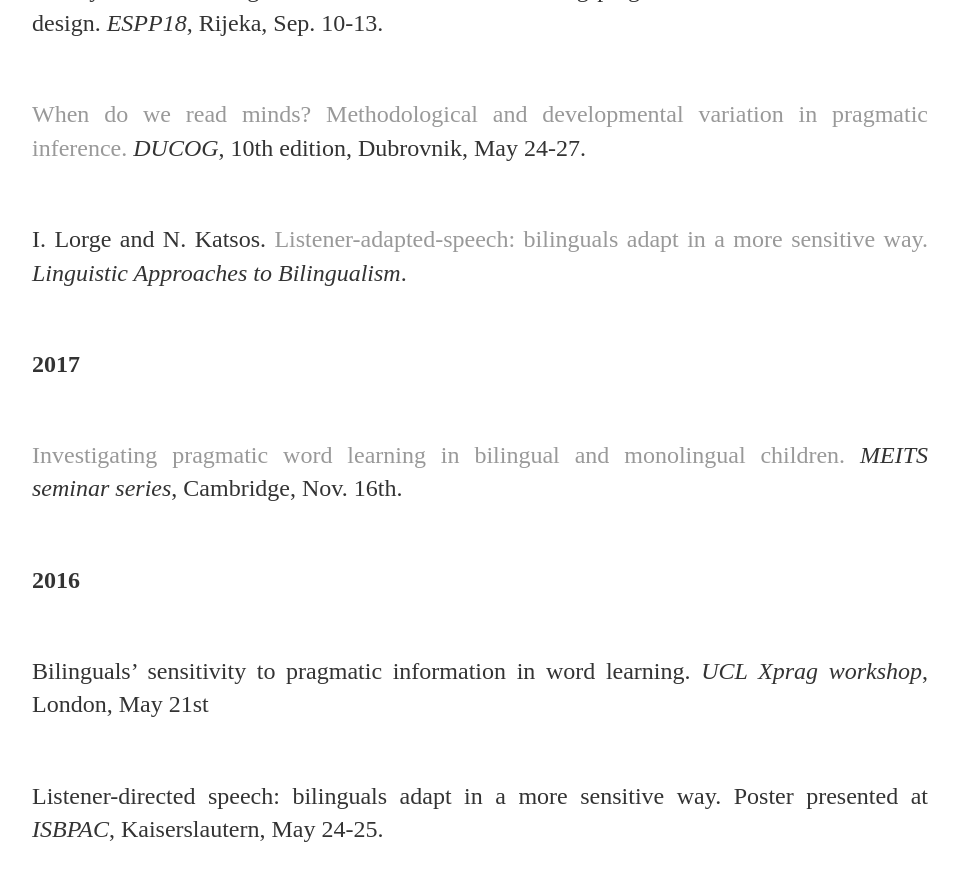
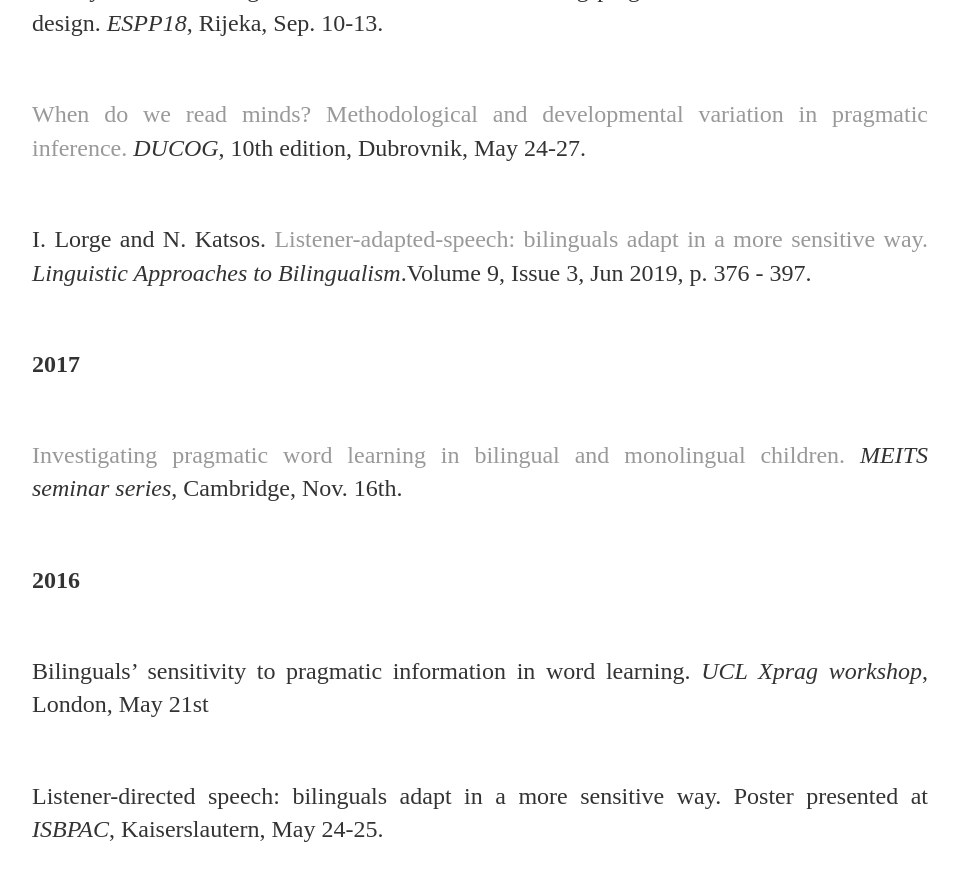
Before and after one commit to isabellelorge/isabellelorge.github.io, a Jekyll site: the page built from Publications.html, in a window 1280 px wide and 900 px high, scrolled down 503 px. Shown: the top 881 px of the window, without its empty margins (160-1119 px from the left). Built offline with Jekyll 4.4.1, drawn with Linux system fonts in a browser that asks for light colours.

Commit message:
Update Publications.html

```diff
--- a/Publications.html
+++ b/Publications.html
@@ -38,7 +38,7 @@ inference.</a> <i>DUCOG</i>, 10th edition, Dubrovnik, May 24-27.
 
 <p><br>
 I. Lorge and N. Katsos.<a href="/Lorge_Katsos_2018.pdf"> Listener-adapted-speech: bilinguals adapt in a more
-sensitive way.</a> <i>Linguistic Approaches to Bilingualism</i>.
+sensitive way.</a> <i>Linguistic Approaches to Bilingualism</i>.Volume 9, Issue 3, Jun 2019, p. 376 - 397.
 
 <br> </p>
 
```
